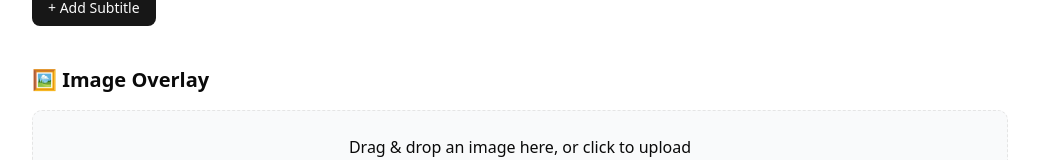
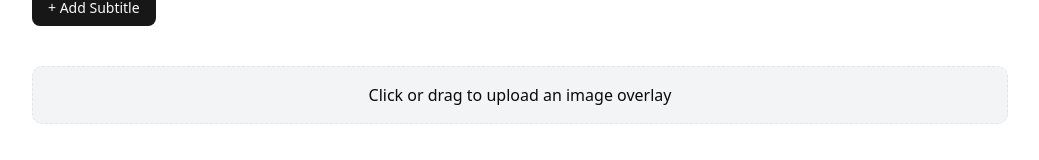
Before and after one commit to nishandutta/video-editor, a Next.js app: page /editor in a window 1280 px wide. Shown: the part 792-952 px from the top of the page, without its empty margins (120-1159 px from the left). Built offline with nearby package versions, Linux system fonts and the light colour scheme.

Commit message:
image overlay shows on top of the video with resixe and position

```diff
--- a/app/editor/components/ImageOverlay.tsx
+++ b/app/editor/components/ImageOverlay.tsx
@@ -1,7 +1,7 @@
 'use client'
 
 import { Rnd } from 'react-rnd'
-import { useAppDispatch, useAppSelector } from '../../../store/hook'
+import { useAppDispatch, useAppSelector } from '@/store/hook'
 import {
   setOverlay,
   updateOverlay,
@@ -15,14 +15,13 @@ export default function ImageOverlay() {
   const dispatch = useAppDispatch()
   const overlay = useAppSelector((state) => state.imageOverlay)
 
-  const { getRootProps, getInputProps, isDragActive } = useDropzone({
+  const { getRootProps, getInputProps } = useDropzone({
     accept: { 'image/*': [] },
     multiple: false,
-    onDrop: async (files) => {
-      const file = files[0]
+    onDrop: (acceptedFiles) => {
+      const file = acceptedFiles[0]
       if (file) {
         const src = URL.createObjectURL(file)
-        // Optionally you can read natural width/height
         const img = new Image()
         img.src = src
         img.onload = () => {
@@ -39,26 +38,19 @@ export default function ImageOverlay() {
     },
   })
 
+  if (!overlay) {
     return (
-    <div className='space-y-4'>
-      <h2 className='text-xl font-semibold'>🖼️ Image Overlay</h2>
-
-      {!overlay ? (
       <div
         {...getRootProps()}
-          className={`border border-dashed rounded-lg p-6 text-center cursor-pointer ${
-            isDragActive ? 'bg-blue-50' : 'bg-gray-50'
-          }`}
+        className='border border-dashed rounded-lg p-4 text-center cursor-pointer bg-gray-100 hover:bg-gray-200'
       >
         <input {...getInputProps()} />
-          <p>Drag & drop an image here, or click to upload</p>
+        <p>Click or drag to upload an image overlay</p>
       </div>
-      ) : (
-        <div className='relative w-full max-w-2xl aspect-video border border-gray-300 rounded-lg overflow-hidden'>
-          {/* Base preview/video layer */}
-          <div className='absolute inset-0 bg-black opacity-10' />
+    )
+  }
 
-          {/* Draggable & Resizable Overlay */}
+  return (
     <Rnd
       size={{ width: overlay.width, height: overlay.height }}
       position={{ x: overlay.x, y: overlay.y }}
@@ -76,6 +68,7 @@ export default function ImageOverlay() {
         )
       }}
       bounds='parent'
+      style={{ zIndex: 20 }} // Ensures it stays above video
     >
       <img
         src={overlay.src}
@@ -83,17 +76,5 @@ export default function ImageOverlay() {
         className='w-full h-full object-contain pointer-events-none'
       />
     </Rnd>
-
-          <Button
-            variant='destructive'
-            size='sm'
-            className='absolute top-2 right-2'
-            onClick={() => dispatch(clearOverlay())}
-          >
-            Remove Overlay
-          </Button>
-        </div>
-      )}
-    </div>
   )
 }
--- a/app/editor/components/Preview.tsx
+++ b/app/editor/components/Preview.tsx
@@ -3,6 +3,7 @@
 
 import { useAppSelector } from '@/store/hook'
 import { useRef, useState, useEffect } from 'react'
+import ImageOverlay from './ImageOverlay'
 
 export default function Preview() {
   const { preview } = useAppSelector((state) => state.video)
@@ -65,6 +66,7 @@ export default function Preview() {
               {s.text}
             </div>
           ))}
+          <ImageOverlay />
         </>
       ) : (
         <div className='flex items-center justify-center h-full text-gray-400 text-xl'>
```
Lines whose indentation alone changed are shown as unchanged.
